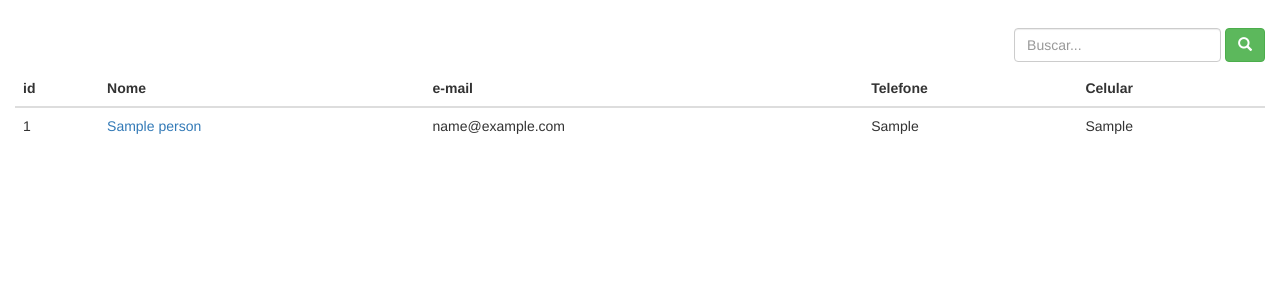
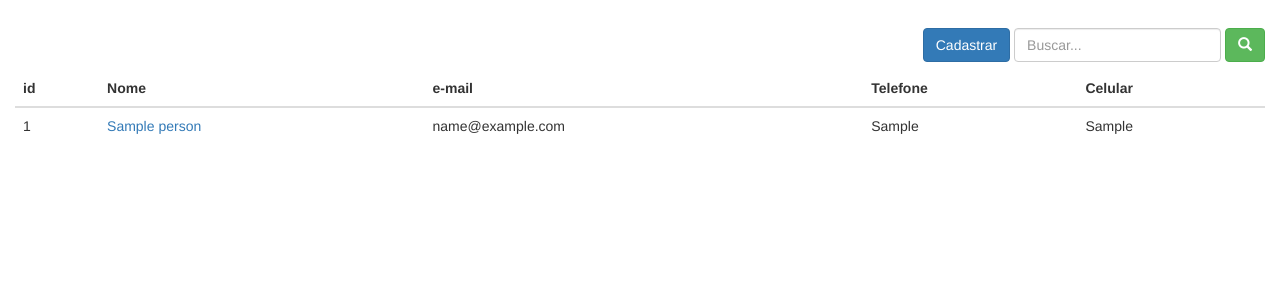
Before and after one commit to robertomilton/iead, a Django app: template myproject/core/templates/core/person_list.html in a window 1280 px wide. Shown: the part 52-352 px from the top of the page. Run offline with Django 3.2, Linux system fonts and the light colour scheme; the template is opened without the code that fills it: values that come from a table or form of the project are taken from there, others are empty; tables that the repository leaves empty hold one stand-in row (values such as "Sample post"); parts of the project's set-up code (start-up, migrations or seed data) failed here and were passed over; some libraries are stand-ins or nearby versions.

Commit message:
Add in person_list.html

```diff
--- a/myproject/core/templates/core/person_list.html
+++ b/myproject/core/templates/core/person_list.html
@@ -3,6 +3,7 @@
 {% block content %}
   <!-- search form -->
   <form class="navbar-form navbar-right" action="." method="GET">
+    <a class="btn btn-primary btn-large" href="{% url 'core:person_add' %}">Cadastrar</a>
     <input id="search_box" name="search_box" type="text" placeholder="Buscar..." class="form-control">
     <button type="submit" class="btn btn-success"><span class="glyphicon glyphicon-search"></span></button>
   </form>
```
